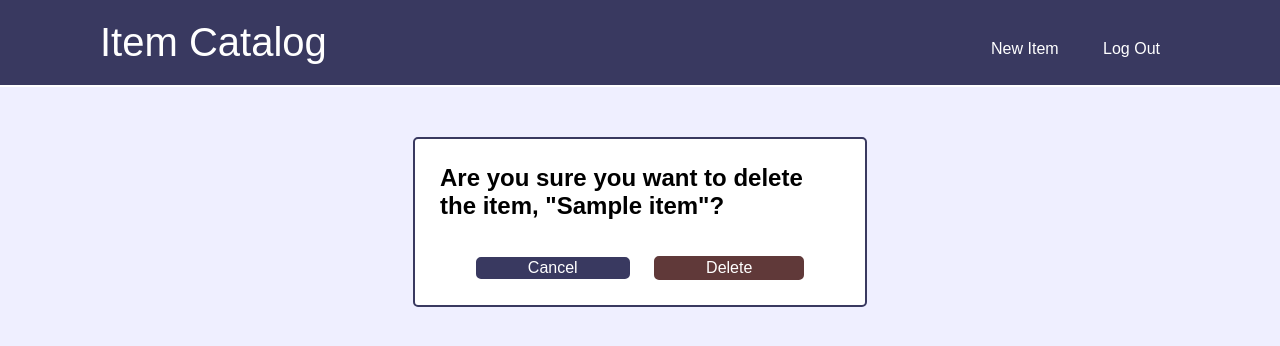
After one commit to davidhammaker/Item_Catalog, a Flask app: a page that uses item_catalog/templates/delete_item.html in a window 1280 px wide. The commit adds this page. Shown: the top 346 px of the page. Run offline with Flask 2, Linux system fonts and the light colour scheme; tables that the repository leaves empty hold one stand-in row (values such as "Sample post"); parts of the project's set-up code (start-up, migrations or seed data) failed here and were passed over.

Commit message:
Enable item deletion
Items may now be deleted from the database. The new view function,
'delete_item', displays the new 'DeleteItemForm', which consists of a
single submit field labeled 'Delete'. This form appears in the new
'delete_item' template, which asks the user for confirmation and
displays an anchor (pointing back to the 'item' template) and the submit
button. Upon form submission, the item is deleted from the database, a
flash message informs the user that the item has been deleted, and the
user is redirected to 'home'.

```diff
--- a/item_catalog/forms.py
+++ b/item_catalog/forms.py
@@ -24,3 +24,7 @@ class ItemForm(FlaskForm):
     description = TextAreaField('Description', validators=[Length(max=2048)])
     private = BooleanField('Private')
     submit = SubmitField('Submit')
+
+
+class DeleteItemForm(FlaskForm):
+    submit = SubmitField('Delete')
--- a/item_catalog/static/main.css
+++ b/item_catalog/static/main.css
@@ -238,6 +238,25 @@ nav a{
     border-color: #ff6060;
 }
 
+.center-small .delete-submit{
+    font-size: medium;
+    display: inline-block;
+    color: #ffffff;
+    text-decoration: none;
+    width: 150px;
+    margin: 0 10px;
+    background-color: #603939;
+    border-color: #603939;
+    border-width: 2px;
+    border-style: solid;
+    border-radius: 5px;
+}
+
+.center-small .delete-submit:hover{
+    background-color: #ff6060;
+    border-color: #ff6060;
+}
+
 /* Forms */
 .center form{
     width: 500px;
--- /dev/null
+++ b/item_catalog/templates/delete_item.html
@@ -0,0 +1,18 @@
+{% extends 'base.html' %}
+
+{% block content %}
+    <div class="main">
+        <div class="center-small">
+            <h2>Are you sure you want to delete the item, "{{ item.name }}"?</h2>
+            <br>
+            <br>
+            <form action="" method="post">
+                {{ form.hidden_tag() }}
+                <ul>
+                    <li><a href="{{ url_for('item', item_name=item.name ) }}">Cancel</a></li>
+                    <li>{{ form.submit(class='delete-submit') }}</li>
+                </ul>
+            </form>
+        </div>
+    </div>
+{% endblock content %}
--- a/item_catalog/views.py
+++ b/item_catalog/views.py
@@ -1,6 +1,6 @@
 from flask import render_template, redirect, url_for, flash, abort, request
 from item_catalog import app, db
-from item_catalog.forms import ItemForm
+from item_catalog.forms import ItemForm, DeleteItemForm
 from item_catalog.models import Item, User
 
 
@@ -70,3 +70,17 @@ def edit_item(item_name):
         form.description.data = item.description
         form.private.data = item.private
     return render_template('edit_item.html', item=item, form=form)
+
+
+@app.route('/item/<string:item_name>/delete', methods=['GET', 'POST'])
+def delete_item(item_name):
+    item = Item.query.filter_by(name=item_name).first()
+    if not item:
+        abort(404)
+    form = DeleteItemForm()
+    if form.validate_on_submit():
+        db.session.delete(item)
+        db.session.commit()
+        flash(f'"{item.name}" has been deleted.', 'good')
+        return redirect(url_for('home'))
+    return render_template('delete_item.html', item=item, form=form)
```
